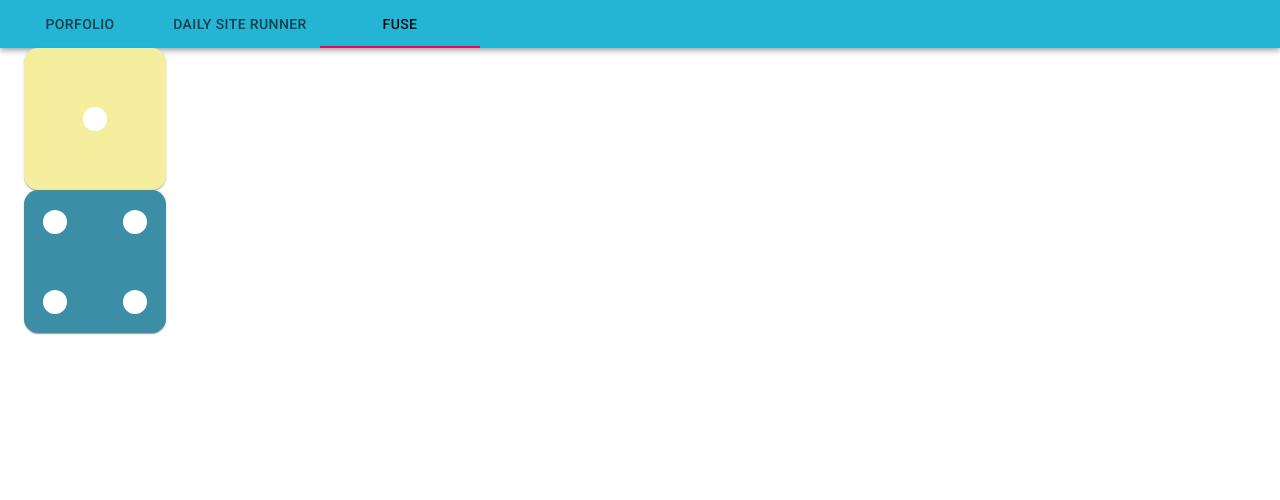
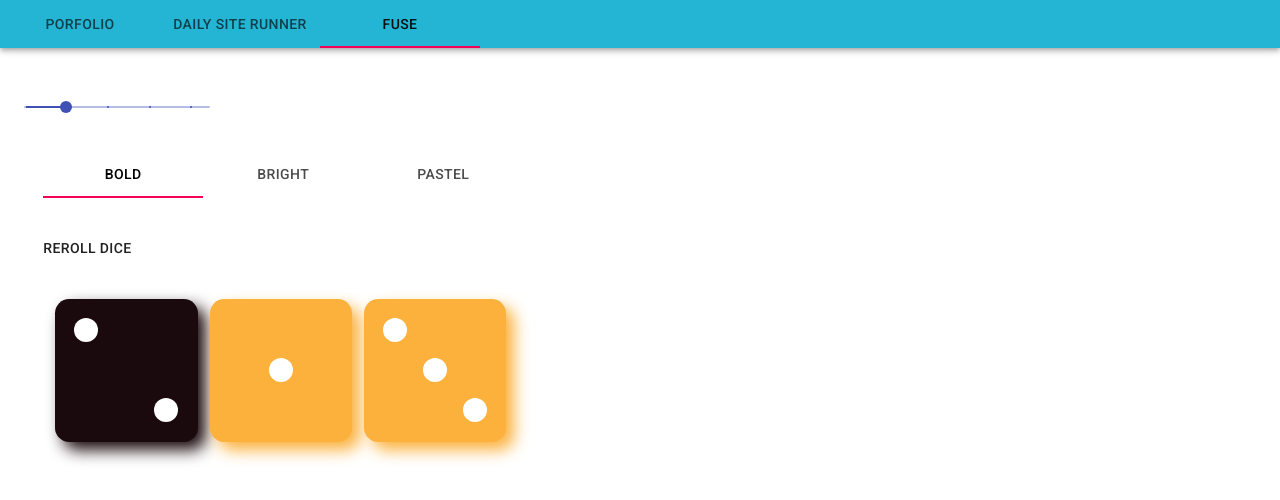
Before and after one commit to David-Shibley/Site, a React (Create React App) app: page / in a window 1280 px wide. Both pictures are taken after a click on the tab "FUSE". Shown: the top 500 px of the page. Built offline with nearby package versions, Linux system fonts and the light colour scheme.

Commit message:
Refactored plus WIP Sunday Funday

```diff
--- a/src/Daily_Runner/DailySites.js
+++ b/src/Daily_Runner/DailySites.js
@@ -75,7 +75,6 @@ const DailySites = () => {
     }
 
     const toggleAllButtonTitle = hasAllCheckedTabs() ? 'Uncheck all' : 'Check all'
-    const checkedItems = tabs.length && tabs.filter(tab => tab.checked)
 
     const getActionMenu = () => {
         return (
--- a/src/Fuse/Dice.js
+++ b/src/Fuse/Dice.js
@@ -1,7 +1,8 @@
 import React, { useState } from 'react';
 import Die from './Die';
-// Green, blue, yellow, orange, red
-const colorsArray = ['#214E34', '#3b8ea5', '#f5ee9e', '#f49e4c', '#ab3428']
+import { Container, Button, Tab, Tabs } from '@material-ui/core';
+import { colorOptions, makeDiceBoardStyles } from './styles'
+
 const playersArray = [{ name: 'bob', color: 'red' }, { name: 'billy', color: 'green'}];
 
 const getRandomNumber = (min, max) => {
@@ -10,40 +11,66 @@ const getRandomNumber = (min, max) => {
     return Math.floor(Math.random() * (max - min) + min);
 }
 
-const generateDice = () => {
+const Dice = props => {
+    let incrementer = 0;
+    const diceBoardStyles = makeDiceBoardStyles();
+    // TODO: make this dynamically based on number of socket connections and/or AI players
+    const [players, setPlayers] = useState(playersArray);
+    const { numberOfPlayers } = props;
+    const [dice, setDice] = useState([]);
+    const [colorOptionIndex, setColorOptionIndex] = useState(0);
+    const colorsArray = colorOptions[colorOptionIndex];
+
+    const generateRandomDiceNum = () => {
         const randomDieNumber = getRandomNumber(1, 7);
-    const randomColorIndex = getRandomNumber(0, 4);
+        const randomColorIndex = getRandomNumber(0, 5);
 
         const chosenColor = colorsArray[randomColorIndex];
 
         return { chosenColor, randomDieNumber }
     }
 
-const Dice = () => {
-    let incrementer = 0;
-    // TODO: make this dynamically based on number of socket connections and/or AI players
-    const [players, setPlayers] = useState(playersArray);
-    const [dice, setDice] = useState([]);
-    const numberOfPlayers = players.length;
-
     for (let i = dice.length; i < numberOfPlayers; i++) {
         const diceCopy = dice;
-        const newDice = generateDice()
+        const newDice = generateRandomDiceNum()
         diceCopy.push(newDice)
         setDice(diceCopy)
     }
 
+    const generateDice = () => {
         return dice.map(die => {
-        incrementer++
+            incrementer++;
             const dieProps = {
                 players,
-            setPlayers,
                 dice,
                 die,
                 setDice,
+                colorsArray,
             }
-        return <Die key={incrementer} {...dieProps}/>
+
+            return <Die key={incrementer} {...dieProps} />
         })
     }
 
+    const onReroll = () => setDice([]);
+
+    const onChangeColorOptionClick = (event, selection) => {
+        setColorOptionIndex(selection)
+    }
+
+    return (
+        <React.Fragment>
+            <Tabs value={colorOptionIndex} onChange={onChangeColorOptionClick}>
+                <Tab label="bold"></Tab>
+                <Tab label="bright"></Tab>
+                <Tab label="pastel"></Tab>
+            </Tabs>
+            <Button onClick={onReroll}>Reroll Dice</Button>
+            <Container className={diceBoardStyles.board}>
+                {generateDice()}
+            </Container>
+        </React.Fragment>
+    )
+}
+
 export default Dice
--- a/src/Fuse/Die.js
+++ b/src/Fuse/Die.js
@@ -1,152 +1,43 @@
 import React, { useRef } from 'react';
-import { Card, CardContent, makeStyles, Avatar } from '@material-ui/core';
-
-const playersArray = [{ name: 'bob', color: 'red' }, { name: 'billy', color: 'green'}];
-const user = playersArray[1]
+import { Card, CardContent } from '@material-ui/core';
+import makeDieStyle from './styles'
 
 const Die = props => {
     const { dice, die, players, setDice } = props;
 
-    const diceStyle = {
-        backgroundColor: die.chosenColor,
-        width: '104px',
-        height: '104px',
-        borderRadius: '10%',
-    }
-
-    const dotContainerStyle = {
-        height: '100%',
-        width: '100%',
-        padding: 0,
-        display: 'flex',
-        justifyContent: 'space-between',
-    }
-
-    const columnStyle = {
-        display: 'flex',
-        flexDirection: 'column',
-        justifyContent: 'space-between',
-    }
-
-    const styles = makeStyles((theme) => ({
-        avatar: {
-            backgroundColor: user.color,
-            height: '12rem',
-            widows: '12rem'
-        },
-        dot: {
-            display: 'block',
-            width: '24px',
-            height: '24px',
-            borderRadius: '50%',
-            backgroundColor: 'white',
-        },
-        'face-1': {
-            ...diceStyle,
-            '& div': {
-                height: '100%',
-                display: 'flex',
-                justifyContent: 'center',
-                alignItems: 'center',
-                padding: 0
-            },
-        },
-        'face-2': {
-            ...diceStyle,
-            '& div': {
-                ...dotContainerStyle,
-                '& span:nth-of-type(2)': {
-                    alignSelf: 'flex-end',
-                },
-            },
-        },
-        'face-3': {
-            ...diceStyle,
-            '& div': {
-                ...dotContainerStyle,
-                '& span:nth-of-type(2)': {
-                    alignSelf: 'center',
-                },
-                '& span:nth-of-type(3)': {
-                    alignSelf: 'flex-end',
-                },
-            },
-        },
-        'face-4': {
-            ...diceStyle,
-            '& div': {
-                ...dotContainerStyle,
-                '& .column': {
-                    ...columnStyle,
-                },
-                '& .column:nth-of-type(2)': {
-                    alignItems: 'flex-end',
-                }
-            }
-        },
-        'face-5': {
-            ...diceStyle,
-            '& div': {
-                ...dotContainerStyle,
-                '& .column': {
-                    ...columnStyle,
-                },
-                '& .column:nth-of-type(2)': {
-                    alignItems: 'center',
-                    justifyContent: 'center',
-                },
-                '& .column:nth-of-type(3)': {
-                    alignItems: 'flex-end',
-                }
-            }
-        },
-        'face-6': {
-            ...diceStyle,
-            '& div': {
-                ...dotContainerStyle,
-                '& .column': {
-                    ...columnStyle,
-                },
-                '& .column:nth-of-type(2)': {
-                    alignItems: 'flex-end',
-                }
-            }
-        }
-
-    }))
-
     const dieRef = useRef();
 
-    const classes = styles()
+    const classes = makeDieStyle(die);
 
-    const onDiceClick = props => {
+    const onDiceClick = () => {
         const dieIndex = dice.indexOf(die);
         const newDiceArray = new Array(...dice);
-        // TODO: make this dynamic
-        newDiceArray[dieIndex].owner = players[0].name
-        setDice(newDiceArray);
+
+        if (die.owner) {
+            newDiceArray[dieIndex].owner = null;
+            setDice(newDiceArray);
+        } else {
+            newDiceArray[dieIndex].owner = players[0]
+            setDice(newDiceArray);
+        }
     }
 
     const generateDieConent = die => {
         switch (die.randomDieNumber) {
             case 1:
                 return <span className={classes.dot}></span>
-                break;
 
             case 2:
                 return <React.Fragment><span className={classes.dot}></span><span className={classes.dot}></span></React.Fragment>
-                break;
 
             case 3:
                 return <React.Fragment><span className={classes.dot}></span><span className={classes.dot}></span><span className={classes.dot}></span></React.Fragment>
-                break;
 
             case 4:
                 return <React.Fragment>
                     <div className="column"><span className={classes.dot}></span> <span className={classes.dot}></span></div>
                     <div className="column"><span className={classes.dot}></span> <span className={classes.dot}></span></div>
                 </React.Fragment>
-                break;
 
             case 5:
                 return <React.Fragment>
@@ -154,7 +45,6 @@ const Die = props => {
                     <div className="column"><span className={classes.dot}></span></div>
                     <div className="column"><span className={classes.dot}></span><span className={classes.dot}></span></div>
                 </React.Fragment>
-                break;
 
             case 6:
                 return <React.Fragment>
@@ -168,12 +58,6 @@ const Die = props => {
     }
 
 
-    const UserAvatar = (() => {
-        return (
-            <Avatar alt={user.name} src="">{players[0].name}</Avatar>
-        )
-    })()
-
     return (
         <Card className={classes[`face-${die.randomDieNumber}`]} onClick={onDiceClick}>
             <CardContent ref={dieRef}>
--- a/src/Fuse/Fuse.js
+++ b/src/Fuse/Fuse.js
@@ -1,9 +1,9 @@
-import React from 'react'
-import { Container } from '@material-ui/core';
+import React, { useState, useEffect } from 'react'
+import { Container, Slider } from '@material-ui/core';
 
 import Dice from './Dice';
 
-const countdownTimer = () => {
+const startCountdownTimer = () => {
     // Set the date we're counting down to
     const timeNow = new Date().getTime()
     const countDownDate = new Date(timeNow + 600000).getTime();
@@ -35,11 +35,35 @@ const countdownTimer = () => {
 }
 
 const Fuse = () => {
-    countdownTimer();
+    // useEffect(startCountdownTimer)
+    const [numberOfPlayers, setNumberOfPlayers] = useState(3)
+
+    const valuetext = value => {
+        return `${value} Players`
+    }
+
+    const onPlayerQuantityChange = (event, value) => {
+        setNumberOfPlayers(value)
+    }
 
     return (
         <Container>
-            <Dice />
+            <div id="demo"></div>
+            <Slider
+                defaultValue={3}
+                getAriaValueText={valuetext}
+                aria-labelledby="discrete-slider"
+                valueLabelDisplay="auto"
+                onChange={onPlayerQuantityChange}
+                step={1}
+                marks
+                min={2}
+                max={6}
+                style={
+                    {width: '10vw'}
+                }
+            />
+            <Dice {...{numberOfPlayers}}/>
         </Container>
     );
 }
--- /dev/null
+++ b/src/Fuse/styles.js
@@ -0,0 +1,145 @@
+import { makeStyles } from '@material-ui/core';
+
+export const colorOptions = [
+    [
+        '#d81159ff',
+        '#6320eeff',
+        '#218380ff',
+        '#fbb13cff',
+        '#1a090dff',
+    ],
+    [
+        '#f7f052ff',
+        '#e71d36ff',
+        '#25171aff',
+        '#279af1ff',
+        '#31cb00ff',
+    ],
+    [
+        '#ef6461ff',
+        '#ffffb3ff',
+        '#80ced7ff',
+        '#353238ff',
+        '#395b50ff',
+    ],
+]
+
+export const makeDiceBoardStyles = () => {
+    return (makeStyles(() => ({
+        board: {
+            height: '40vh',
+            display: 'flex',
+        }
+    })))()
+}
+
+const makeDieStyles = props => {
+    const ownerColor = props.owner && props.owner.color
+    const boxShadowColor = ownerColor ? ownerColor : props.chosenColor;
+    const diceStyle = {
+        backgroundColor: props.chosenColor,
+        border: ownerColor ? `2px solid ${ownerColor}` : 'none',
+        boxShadow: `8px 8px 16px ${boxShadowColor}`,
+        width: '104px',
+        height: '104px',
+        borderRadius: '10%',
+        marginLeft: '12px',
+    }
+
+    const dotContainerStyle = {
+        height: '100%',
+        width: '100%',
+        padding: 0,
+        display: 'flex',
+        justifyContent: 'space-between',
+    }
+
+    const columnStyle = {
+        display: 'flex',
+        flexDirection: 'column',
+        justifyContent: 'space-between',
+    }
+
+    return (makeStyles(() => ({
+        dot: {
+            display: 'block',
+            width: '24px',
+            height: '24px',
+            borderRadius: '50%',
+            backgroundColor: 'white',
+        },
+        'face-1': {
+            ...diceStyle,
+            '& div': {
+                height: '100%',
+                display: 'flex',
+                justifyContent: 'center',
+                alignItems: 'center',
+                padding: 0
+            },
+        },
+        'face-2': {
+            ...diceStyle,
+            '& div': {
+                ...dotContainerStyle,
+                '& span:nth-of-type(2)': {
+                    alignSelf: 'flex-end',
+                },
+            },
+        },
+        'face-3': {
+            ...diceStyle,
+            '& div': {
+                ...dotContainerStyle,
+                '& span:nth-of-type(2)': {
+                    alignSelf: 'center',
+                },
+                '& span:nth-of-type(3)': {
+                    alignSelf: 'flex-end',
+                },
+            },
+        },
+        'face-4': {
+            ...diceStyle,
+            '& div': {
+                ...dotContainerStyle,
+                '& .column': {
+                    ...columnStyle,
+                },
+                '& .column:nth-of-type(2)': {
+                    alignItems: 'flex-end',
+                }
+            }
+        },
+        'face-5': {
+            ...diceStyle,
+            '& div': {
+                ...dotContainerStyle,
+                '& .column': {
+                    ...columnStyle,
+                },
+                '& .column:nth-of-type(2)': {
+                    alignItems: 'center',
+                    justifyContent: 'center',
+                },
+                '& .column:nth-of-type(3)': {
+                    alignItems: 'flex-end',
+                }
+            }
+        },
+        'face-6': {
+            ...diceStyle,
+            '& div': {
+                ...dotContainerStyle,
+                '& .column': {
+                    ...columnStyle,
+                },
+                '& .column:nth-of-type(2)': {
+                    alignItems: 'flex-end',
+                }
+            }
+        }
+    })))()
+}
+
+export default makeDieStyles
```
Also changed, not shown: src/Portfolio.js (+5 -5 lines). Lines whose indentation alone changed are shown as unchanged.
